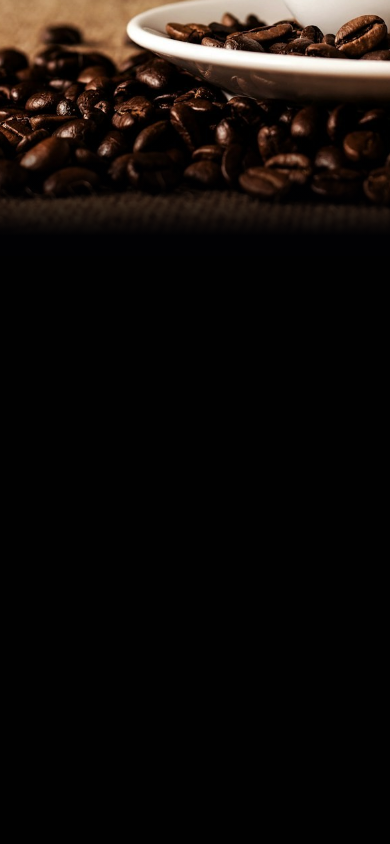
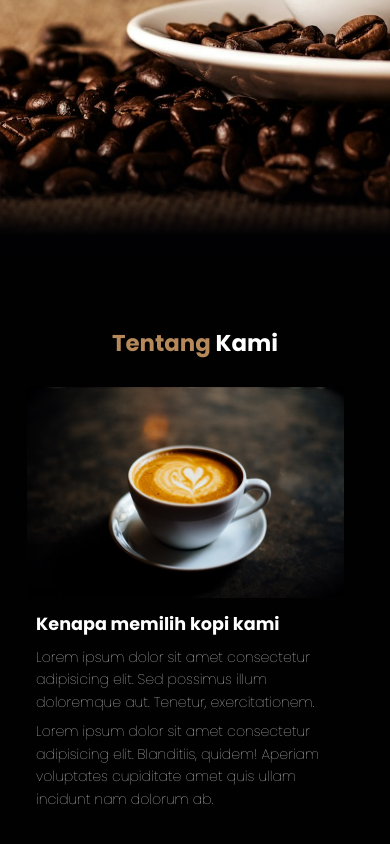
Before and after one commit to qthinklearn/coffe_shop, a plain HTML site: page index.html in a window 390 px wide. Shown: the part 588-1432 px from the top of the page. Before the commit the page ends 844 px from the top, so only its background shows below. Drawn offline with nearby package versions, Linux system fonts and the light colour scheme.

Commit message:
about section

```diff
--- a/css/style.css
+++ b/css/style.css
@@ -16,7 +16,7 @@ body {
   font-family: 'Poppins', sans-serif;
   background-color: var(--bg);
   color: #fff;
-  /* min-height: 2000px; */
+  min-height: 2000px;
 }
 
 /* navbar */
@@ -139,9 +139,46 @@ body {
   box-shadow: 1px 1px 3px rgba(1, 1, 3, 0.5);
 }
 
+/* about section */
+.about {
+  padding: 8rem 7% 1.4rem;
+}
+.about h2 {
+  text-align: center;
+  font-size: 2.6rem;
+  margin-bottom: 3rem;
+}
+.about h2 span {
+  color: var(--primary);
+}
+.about .row {
+  display: flex;
+}
+.about .row .about-image {
+  flex: 1 1 45rem;
+}
+.abot .row .about-image img {
+  width: 100%;
+}
+.about .row .content {
+  flex: 1 1 35rem;
+  padding: 0 1rem;
+}
+.about .row .content h3 {
+  font-size: 1.8rem;
+  margin-bottom: 1rem;
+}
+.about .row .content p {
+  margin-bottom: 0.8rem;
+  font-size: 1.3rem;
+  font-weight: 100;
+  line-height: 1.6;
+}
+
+
+
 
 /* media queries */
-
 /* laptop */
 @media(max-width: 1366px) {
   html {
@@ -188,6 +225,24 @@ body {
   .navbar .navbar-nav a:hover::after {
     transform: scaleX(0.2);
   }
+  .about .row {
+    flex-wrap: wrap;
+  }
+  .about .row .about-image img {
+    height: 24rem;
+    object-fit: cover;
+    object-position: center;
+  }
+  .abot .row .content {
+    padding: 0;
+  }
+  .about .row .content h3 {
+    margin-top: 1rem;
+    font-size: 2rem;
+  }
+  .about .row .content p {
+    font-size: 1.6rem;
+  }
 }
 
 /* mobile phone */
--- a/index.html
+++ b/index.html
@@ -49,6 +49,22 @@
 </section>
 <!-- hero section end-->
 
+<!-- about/tentang kami section start -->
+<section id="about" class="about">
+  <h2><span>Tentang</span> Kami</h2>
+  <div class="row">
+    <div class="about-image">
+      <img src="image/tentang-kami.jpg" alt="Tentang Kami">
+    </div>
+    <div class="content">
+      <h3>Kenapa memilih kopi kami</h3>
+      <p>Lorem ipsum dolor sit amet consectetur adipisicing elit. Sed possimus illum doloremque aut. Tenetur, exercitationem.</p>
+      <p>Lorem ipsum dolor sit amet consectetur adipisicing elit. Blanditiis, quidem! Aperiam voluptates cupiditate amet quis ullam incidunt nam dolorum ab.</p>
+    </div>
+  </div>
+</section>
+<!-- about/tentang kami section ends-->
+
     <!-- feather icons -->
     <script>
       feather.replace();
```
Also changed, not shown: image/tentang-kami.jpg (added).
